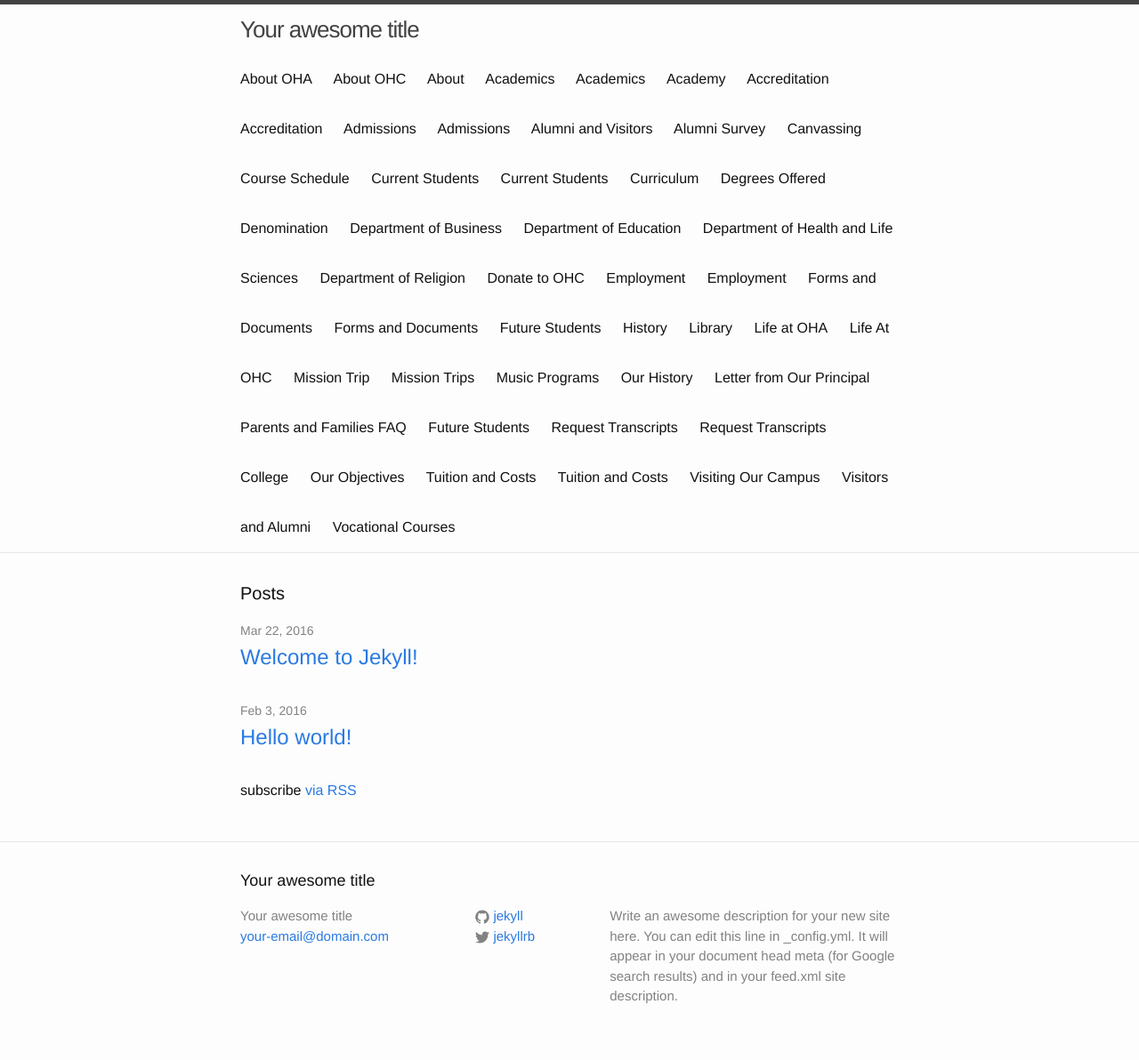
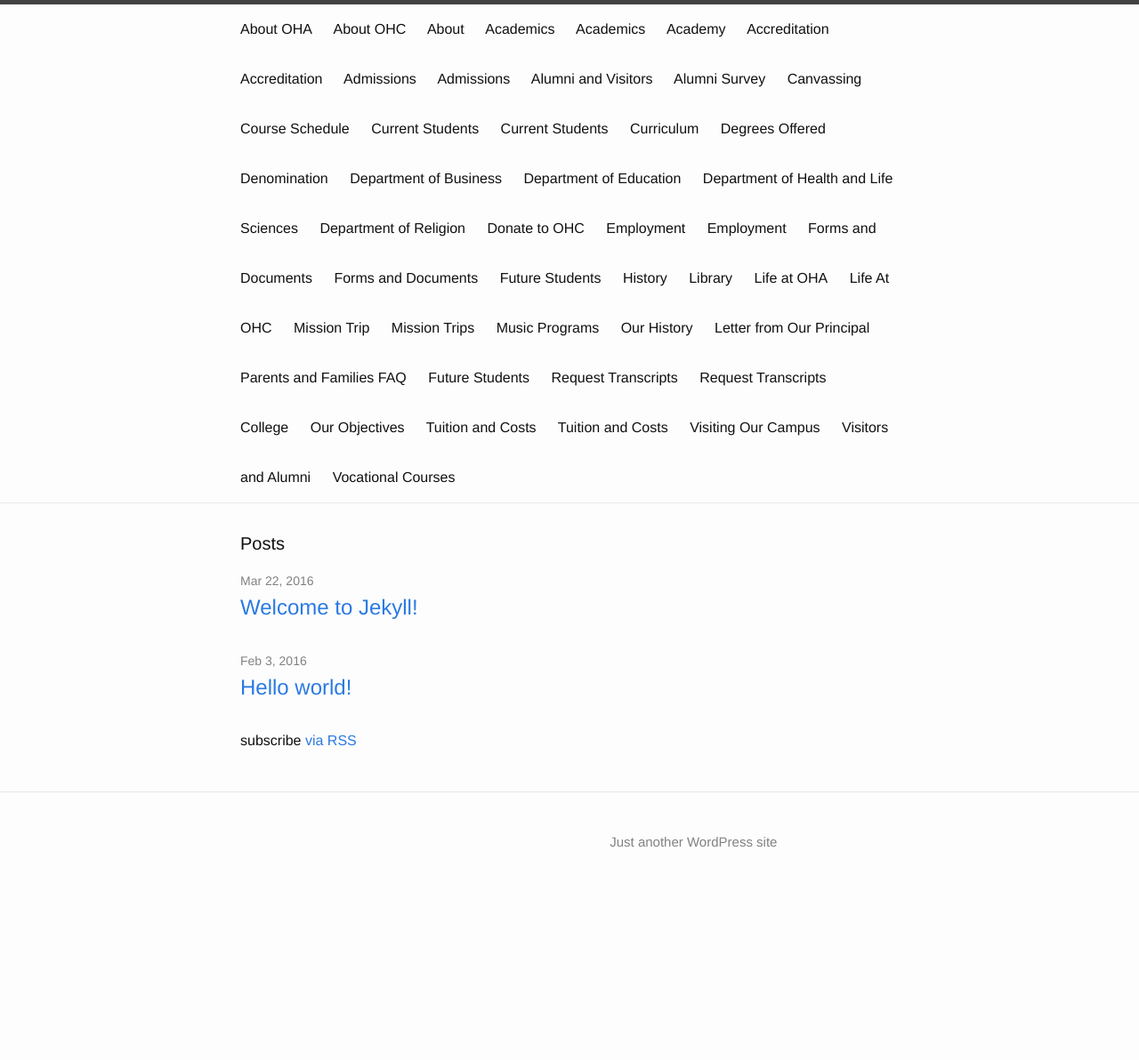
Before and after one commit to ohministries/ohministries.github.io, a Jekyll site: the page built from index.html, in a window 1280 px wide. Shown: the whole page at 89% size. Built offline with Jekyll 4.4.1, drawn with Linux system fonts in a browser that asks for light colours; after the commit the page ends 1019 px from its top, so only the background shows below that.

```diff
--- a/_config.yml
+++ b/_config.yml
@@ -1,21 +1,3 @@
-# Welcome to Jekyll!
-#
-# This config file is meant for settings that affect your whole blog, values
-# which you are expected to set up once and rarely need to edit after that.
-# For technical reasons, this file is *NOT* reloaded automatically when you use
-# 'jekyll serve'. If you change this file, please restart the server process.
-
-# Site settings
-title: Your awesome title
-email: your-email@domain.com
-description: > # this means to ignore newlines until "baseurl:"
-  Write an awesome description for your new site here. You can edit this
-  line in _config.yml. It will appear in your document head meta (for
-  Google search results) and in your feed.xml site description.
-baseurl: "" # the subpath of your site, e.g. /blog
-url: "http://yourdomain.com" # the base hostname & protocol for your site
-twitter_username: jekyllrb
-github_username:  jekyll
-
-# Build settings
-markdown: kramdown
+url: http://127.0.0.1:8080/wordpress/
+name: Ouachita Hills Ministries
+description: Just another WordPress site
```
Also changed, not shown: sample-page/prospective-students/admissions-2.md (+18 -5 lines).
